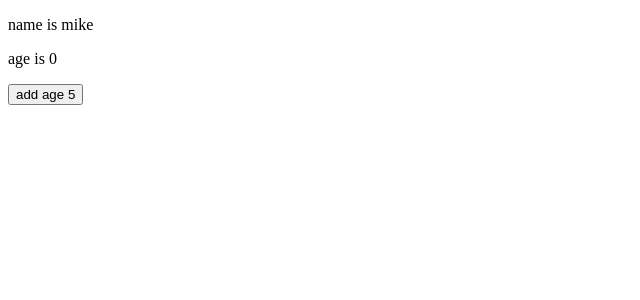
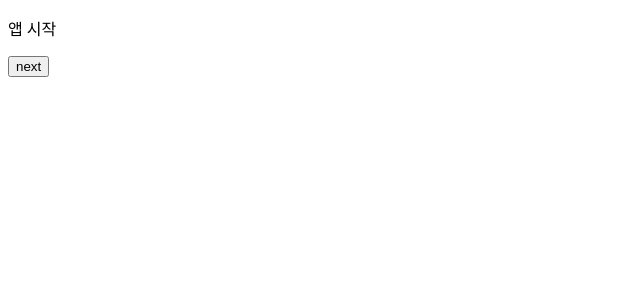
Before and after one commit to mjkang0987/react-study, a React (Create React App) app in the folder example/cra/: page / in a window 1280 px wide. Shown: the top 300 px of the page, without its empty margins (0-640 px from the left). Built offline with nearby package versions, Linux system fonts and the light colour scheme.

Commit message:
[섹션4] 리액트 내장 훅
- 예제 추가

#20-20201102

```diff
--- a/example/cra/src/App.jsx
+++ b/example/cra/src/App.jsx
@@ -1,13 +1,24 @@
 import React from 'react';
-import UseImperativeHandleParent from "./UseImperativeHandleParent";
+import UseDebugValue, {
+  STATE_START,
+  STATE_RUNNING
+} from './UseDebugValue';
 
 
-const UseRef = () => {
+const App = () => {
+  const [state, next] = UseDebugValue(true);
+  const msg =
+    state === STATE_START
+      ? '앱 시작'
+      : state === STATE_RUNNING
+      ? '앱 시작'
+      : '앱 종료';
   return (
     <div>
-      <UseImperativeHandleParent/>
+      <p>{msg}</p>
+      <button onClick={next}>next</button>
     </div>
   );
 }
 
-export default UseRef;
+export default App;
--- /dev/null
+++ b/example/cra/src/UseDebugValue.jsx
@@ -0,0 +1,20 @@
+import { useDebugValue, useState } from 'react';
+
+const UseDebugValue = () => {
+  const [state, setState] = useState(STATE_START);
+  const next = () => setState(state === STATE_STOP ? STATE_START : state + 1);
+  useDebugValue(
+    state === STATE_START
+      ? 'start'
+      : state === STATE_RUNNING
+      ? 'running'
+      : 'stop'
+  );
+  return [state, next];
+};
+
+export const STATE_START = 0;
+export const STATE_RUNNING = 1;
+export const STATE_STOP = 2;
+
+export default UseDebugValue;
--- a/example/cra/src/index.jsx
+++ b/example/cra/src/index.jsx
@@ -1,10 +1,10 @@
 import React from 'react';
 import ReactDOM from 'react-dom';
-import UseRef from './App';
+import App from './App';
 
 ReactDOM.render(
   <React.StrictMode>
-    <UseRef />
+    <App />
   </React.StrictMode>,
   document.getElementById('root')
 );
```
Also changed, not shown: example/cra/src/UseLayoutEffect.jsx (added, +36 -0 lines).
